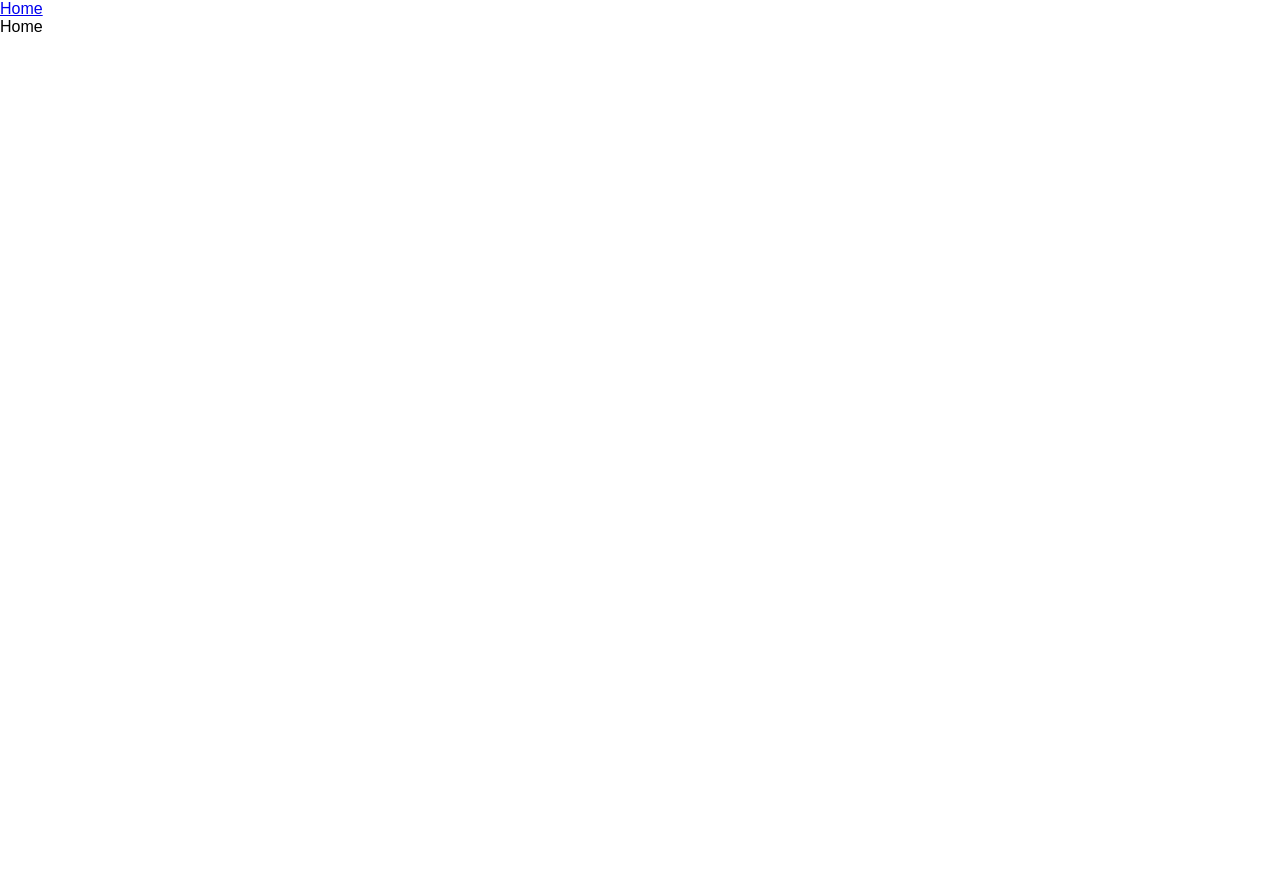
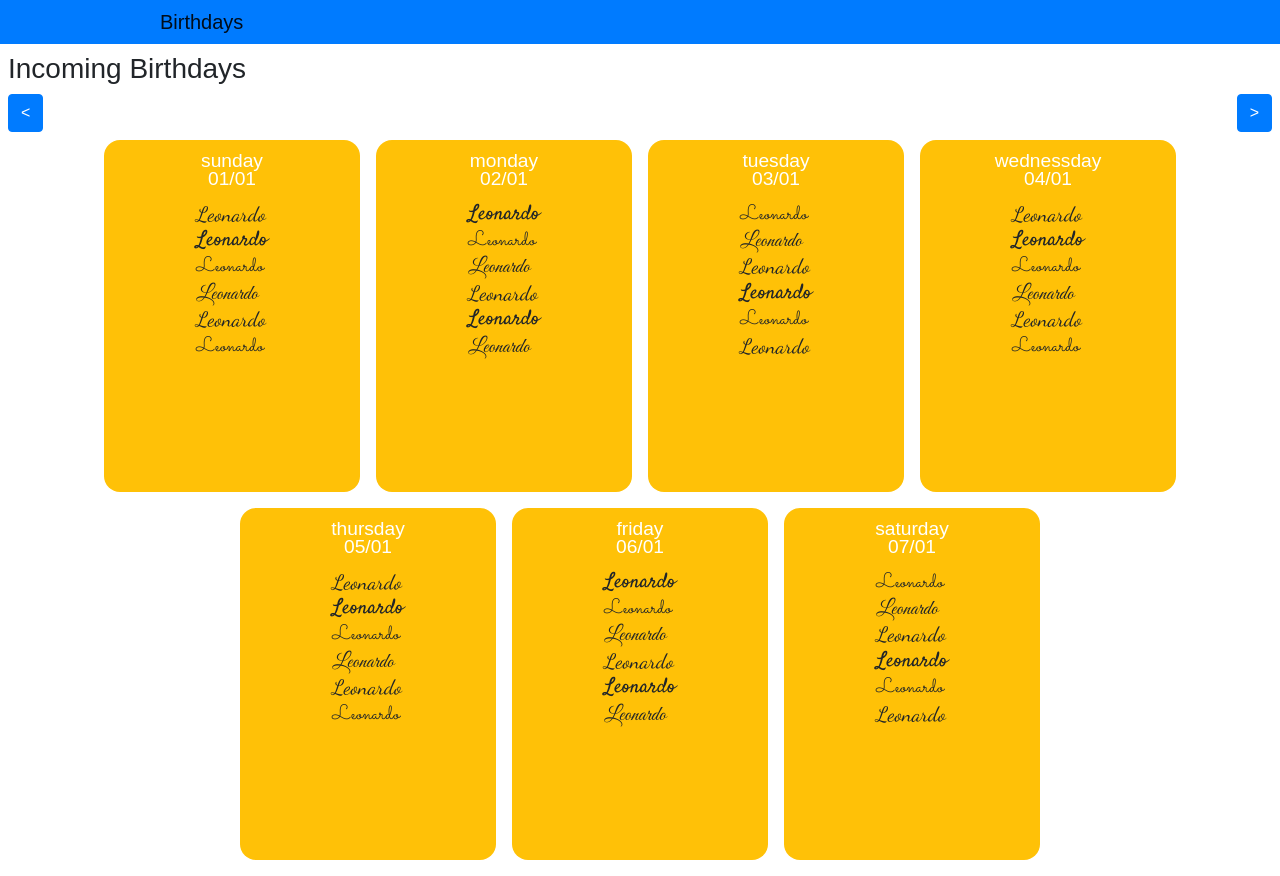
Before and after one commit to LeonardoKalyn/birthdays-client, a React (Create React App) app: page / in a window 1280 px wide. Before the commit the page ends 800 px from the top, so only its background shows below. Built offline with nearby package versions, Linux system fonts and the light colour scheme.

Commit message:
Add basic layout

```diff
--- a/package.json
+++ b/package.json
@@ -3,12 +3,15 @@
   "version": "0.1.0",
   "private": true,
   "dependencies": {
+    "bootstrap": "^4.3.1",
+    "classnames": "^2.2.6",
     "node-sass": "^4.12.0",
     "react": "^16.8.6",
     "react-dom": "^16.8.6",
     "react-redux": "^7.1.0",
     "react-router-dom": "^5.0.1",
     "react-scripts": "3.0.1",
+    "react-transition-group": "^4.2.1",
     "redux": "^4.0.1",
     "redux-thunk": "^2.3.0"
   },
--- a/src/App.js
+++ b/src/App.js
@@ -1,15 +1,15 @@
 import React from 'react';
 import { BrowserRouter as Router, Route, Link } from "react-router-dom";
+
+import Home from './views/Home'
+import Header from './layout/header';
 import './App.scss';
-import Home from './views/Home'
 
 const App = () => {
   return (
     <Router>
-      <div>
-        <nav>
-          <Link to="/">Home</Link>
-        </nav>
+      <div className="min-vh-100">
+        <Header />
 
         <Route path="/" exact component={Home} />
       </div>
--- a/src/index.js
+++ b/src/index.js
@@ -3,9 +3,11 @@ import ReactDOM from 'react-dom';
 import { Provider } from 'react-redux';
 import { createStore, applyMiddleware, compose } from 'redux';
 import thunk from 'redux-thunk';
-import './index.scss';
+import 'bootstrap/dist/css/bootstrap.css';
+
 import App from './App';
 import reducers from './redux/reducers';
+import './index.scss';
 
 const StoreInstance = createStore(
   reducers,
--- a/src/index.scss
+++ b/src/index.scss
@@ -1,3 +1,6 @@
+@import './variables.scss';
+@import url('https://fonts.googleapis.com/css?family=Dancing+Script|Great+Vibes|Sacramento|Satisfy&display=swap');
+
 * {
   box-sizing: border-box;
   margin: 0;
@@ -6,6 +9,10 @@
   line-height: 18px;
   font-weight: 400;
   font-family: 'Poppins', sans-serif;
+}
+
+body, #root {
+  min-height: 100vh;
 }
 
 button,
@@ -23,3 +30,25 @@ button {
   background: none;
   cursor: pointer;
 }
+
+ul, li {
+  list-style: none;
+}
+
+.contained {
+  max-width: 100vw;
+}
+
+@media (min-width: $lg) {
+  .contained {
+    max-width: $lg;
+    margin-left: auto;
+    margin-right: auto;
+  }
+}
+
+// @media (min-width: $xl) {
+//   .contained {
+//     max-width: $xl;
+//   }
+// }
--- /dev/null
+++ b/src/layout/header.js
@@ -0,0 +1,12 @@
+import React from 'react';
+import { Link } from "react-router-dom";
+
+const Header = () => (
+  <header className="bg-primary">
+    <nav className="navbar navbar-expand-lg navbar-light  contained w-100">
+      <Link to="/" className="navbar-brand">Birthdays</Link>
+    </nav>
+  </header>
+);
+
+export default Header;
--- /dev/null
+++ b/src/variables.scss
@@ -0,0 +1,10 @@
+//Breakpoints
+$lg: 62rem; // 992px
+$xl: 75rem; // 1200px
+
+//Colors
+$gray: #ccc;
+$gray-dark: #333f48;
+$blue: #394783;
+$tomato-red: #fd6363;
+$purple: #6d3dee;
--- /dev/null
+++ b/src/views/Home/birthday-card.scss
@@ -0,0 +1,99 @@
+@import '../../variables.scss';
+
+.birthday-card {
+  display: flex;
+  width: 16rem;
+  height: 22rem;
+  align-items: center;
+  flex-direction: column;
+  padding: 0.75rem;
+  border-radius: 1rem;
+  overflow: hidden;
+  transition: width 0.4s ease-out, height 0.4s ease-out;
+
+  &__list {
+    display: flex;
+    flex-direction: column;
+    justify-content: center;
+    align-items: center;
+    transition: height 0.4s ease-out;
+  }
+
+  &__date {
+    font-size: 1.2rem;
+    color: #fff;
+  }
+
+  &__name {
+    font-size: 1.3rem;
+    line-height: 1.4rem;
+  }
+
+  &:nth-child(1), &:nth-child(4) {
+    .birthday-card__name {
+      &:nth-child(1n) {
+        font-family: 'Dancing Script', cursive;
+      }
+      &:nth-child(2n) {
+        font-family: 'Satisfy', cursive;
+      }
+      &:nth-child(3n) {
+        font-family: 'Sacramento', cursive;
+      }
+      &:nth-child(4n) {
+        font-family: 'Great Vibes', cursive !important;
+      }
+    }
+  }
+  &:nth-child(3), &:nth-child(5), &:nth-child(7) {
+    .birthday-card__name {
+      &:nth-child(1n) {
+        font-family: 'Sacramento', cursive;
+      }
+      &:nth-child(2n) {
+        font-family: 'Great Vibes', cursive;
+      }
+      &:nth-child(3n) {
+        font-family: 'Dancing Script', cursive;
+      }
+      &:nth-child(4n) {
+        font-family: 'Satisfy', cursive !important;
+      }
+    }
+  }
+  &:nth-child(2), &:nth-child(6) {
+    .birthday-card__name {
+      &:nth-child(1n) {
+        font-family: 'Satisfy', cursive;
+      }
+      &:nth-child(2n) {
+        font-family: 'Sacramento', cursive;
+      }
+      &:nth-child(3n) {
+        font-family: 'Great Vibes', cursive;
+      }
+      &:nth-child(4n) {
+        font-family: 'Dancing Script', cursive !important;
+      }
+    }
+  }
+}
+
+@media (min-width: $lg) {
+  .birthday-card {
+    &:hover {
+      width: 24rem;
+      height: 28rem;
+      overflow-y: auto;
+    }
+
+    &__list {
+      height: 22rem;
+      flex-direction: row;
+
+      &:hover {
+        height: 28rem;
+      }
+    }
+  }
+}
--- /dev/null
+++ b/src/views/Home/flip.scss
@@ -0,0 +1,19 @@
+.flip {
+  &-enter {
+    &-active {
+      transition: transform 0.4s ease;
+      perspective: 16rem;
+      transform-style: preserve-3d;
+      transform: rotateY(90deg);
+    }
+  }
+  &-exit {
+    transform: rotateY(-90deg);
+    &-active {
+      transition: transform 0.4s ease;
+      perspective: 16rem;
+      transform-style: preserve-3d;
+      transform: rotateY(0deg);
+    }
+  }
+}
--- a/src/views/Home/home.scss
+++ /dev/null
@@ -1,3 +0,0 @@
-.home {
-
-}
--- a/src/views/Home/index.js
+++ b/src/views/Home/index.js
@@ -1,6 +1,256 @@
-import React from 'react';
-import './home.scss';
+import React, { useState } from 'react';
+import { CSSTransition } from 'react-transition-group';
+import './birthday-card.scss';
+import './flip.scss';
 
-export default () => (
-  <h1>Home</h1>
-);
+export default () => {
+  const [inProp, setInProp] = useState(false);
+  const [week, setWeek] = useState(week1);
+  const [nextWeek, setNextWeek] = useState(week2);
+
+  const renderCardsLists = (start, end) => (
+    <div className="birthday-card__list my-lg-2">
+      {week.slice(start, end).map((day, index) => (
+        <CSSTransition
+          in={inProp}
+          timeout={400}
+          classNames="flip"
+          key={index + start}
+        >
+          <div className="birthday-card bg-warning m-2 my-lg-0">
+            <span className="birthday-card__date">
+              {day.weekday}
+            </span>
+            <span className="birthday-card__date mb-3">
+              {day.day}
+            </span>
+            <ul>
+              {day.birthdays.length
+                ? day.birthdays.map((birthday, birthdayIndex) => <li key={birthdayIndex} className="birthday-card__name mb-1">{birthday}</li>)
+                : <li>No Birthdays today :(</li>
+              }
+            </ul>
+          </div>
+        </CSSTransition>
+      ))}
+    </div>
+  )
+
+  return (
+    <div className="d-flex flex-column p-2">
+      <h3>Incoming Birthdays</h3>
+      <CSSTransition
+        in={inProp}
+        timeout={400}
+        onEntered={()=> {
+          setInProp(false);
+          setWeek(nextWeek);
+          setNextWeek(week1);
+        }}
+      ><div/></CSSTransition>
+      <div className="d-flex justify-content-between">
+        <button
+          className="btn btn-primary"
+          onClick={() => setInProp(true)}
+        >
+          {'<'}
+        </button>
+        <button
+          className="btn btn-primary"
+          onClick={() => setInProp(true)}
+        >
+          {'>'}
+        </button>
+      </div>
+      {renderCardsLists(0, 4)}
+      {renderCardsLists(4)}
+    </div>
+  )
+}
+
+const week2 = [
+  {
+    day: '08/01',
+    weekday: 'sunday',
+    birthdays: []
+  },
+  {
+    day: '09/01',
+    weekday: 'monday',
+    birthdays: [
+      'Leonardo',
+      'Leonardo',
+      'Leonardo',
+    ]
+  },
+  {
+    day: '10/01',
+    weekday: 'tuesday',
+    birthdays: [
+      'Leonardo',
+    ]
+  },
+  {
+    day: '11/01',
+    weekday: 'wednessday',
+    birthdays: [
+      'Leonardo',
+      'Leonardo',
+      'Leonardo',
+      'Leonardo',
+      'Leonardo',
+      'Leonardo',
+    ]
+  },
+  {
+    day: '12/01',
+    weekday: 'thursday',
+    birthdays: [
+      'Leonardo',
+      'Leonardo',
+      'Leonardo',
+      'Leonardo',
+    ]
+  },
+  {
+    day: '13/01',
+    weekday: 'friday',
+    birthdays: [
+      'Leonardo',
+      'Leonardo',
+      'Leonardo',
+      'Leonardo',
+      'Leonardo',
+      'Leonardo',
+    ]
+  },
+  {
+    day: '14/01',
+    weekday: 'saturday',
+    birthdays: [
+      'Leonardo',
+      'Leonardo',
+      'Leonardo',
+      'Leonardo',
+      'Leonardo',
+      'Leonardo',
+      'Leonardo',
+      'Leonardo',
+      'Leonardo',
+      'Leonardo',
+      'Leonardo',
+      'Leonardo',
+      'Leonardo',
+      'Leonardo',
+      'Leonardo',
+      'Leonardo',
+      'Leonardo',
+      'Leonardo',
+      'Leonardo',
+      'Leonardo',
+      'Leonardo',
+      'Leonardo',
+      'Leonardo',
+      'Leonardo',
+      'Leonardo',
+      'Leonardo',
+      'Leonardo',
+      'Leonardo',
+      'Leonardo',
+      'Leonardo',
+      'Leonardo',
+      'Leonardo',
+      'Leonardo',
+      'Leonardo',
+      'Leonardo',
+      'Leonardo',
+    ]
+  },
+];
+
+const week1 = [
+  {
+    day: '01/01',
+    weekday: 'sunday',
+    birthdays: [
+      'Leonardo',
+      'Leonardo',
+      'Leonardo',
+      'Leonardo',
+      'Leonardo',
+      'Leonardo',
+    ]
+  },
+  {
+    day: '02/01',
+    weekday: 'monday',
+    birthdays: [
+      'Leonardo',
+      'Leonardo',
+      'Leonardo',
+      'Leonardo',
+      'Leonardo',
+      'Leonardo',
+    ]
+  },
+  {
+    day: '03/01',
+    weekday: 'tuesday',
+    birthdays: [
+      'Leonardo',
+      'Leonardo',
+      'Leonardo',
+      'Leonardo',
+      'Leonardo',
+      'Leonardo',
+    ]
+  },
+  {
+    day: '04/01',
+    weekday: 'wednessday',
+    birthdays: [
+      'Leonardo',
+      'Leonardo',
+      'Leonardo',
+      'Leonardo',
+      'Leonardo',
+      'Leonardo',
+    ]
+  },
+  {
+    day: '05/01',
+    weekday: 'thursday',
+    birthdays: [
+      'Leonardo',
+      'Leonardo',
+      'Leonardo',
+      'Leonardo',
+      'Leonardo',
+      'Leonardo',
+    ]
+  },
+  {
+    day: '06/01',
+    weekday: 'friday',
+    birthdays: [
+      'Leonardo',
+      'Leonardo',
+      'Leonardo',
+      'Leonardo',
+      'Leonardo',
+      'Leonardo',
+    ]
+  },
+  {
+    day: '07/01',
+    weekday: 'saturday',
+    birthdays: [
+      'Leonardo',
+      'Leonardo',
+      'Leonardo',
+      'Leonardo',
+      'Leonardo',
+      'Leonardo',
+    ]
+  },
+]
```
Also changed, not shown: 1 other file (tests, documents, lock files or other folders).
